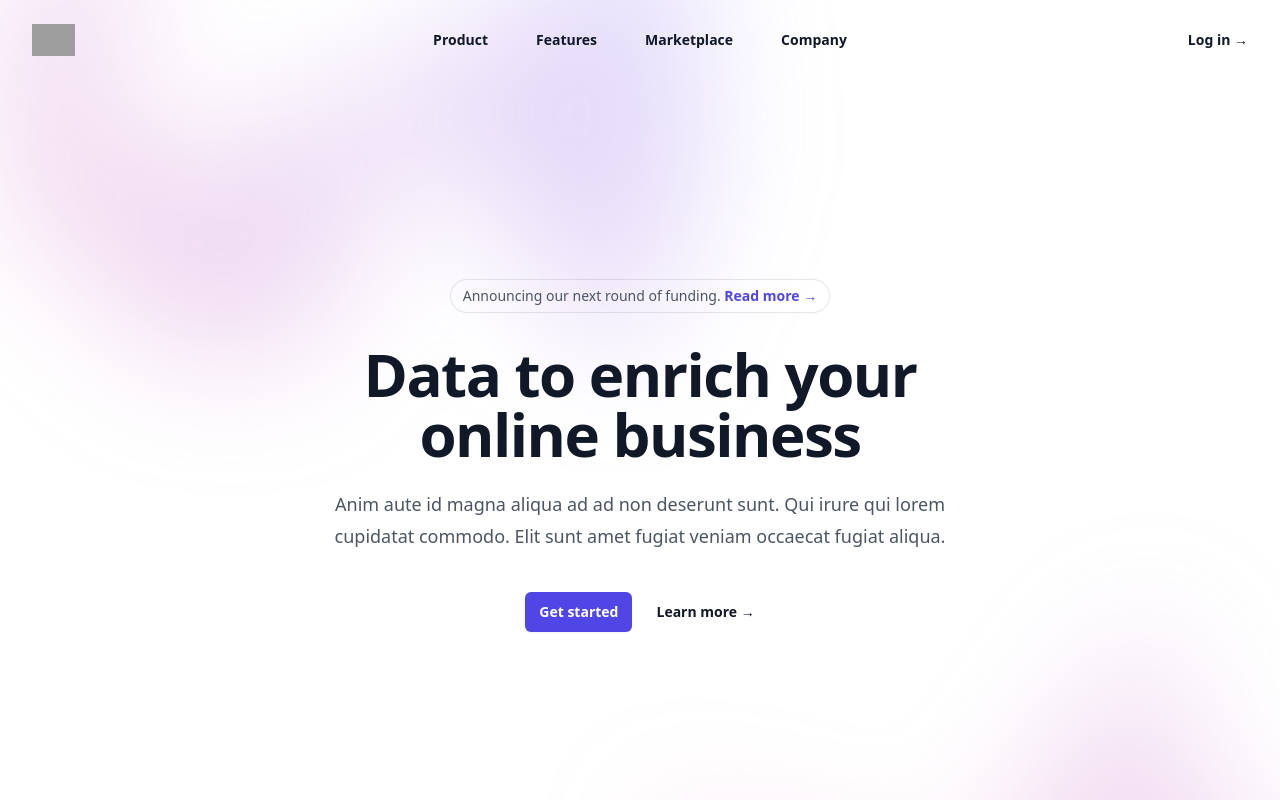
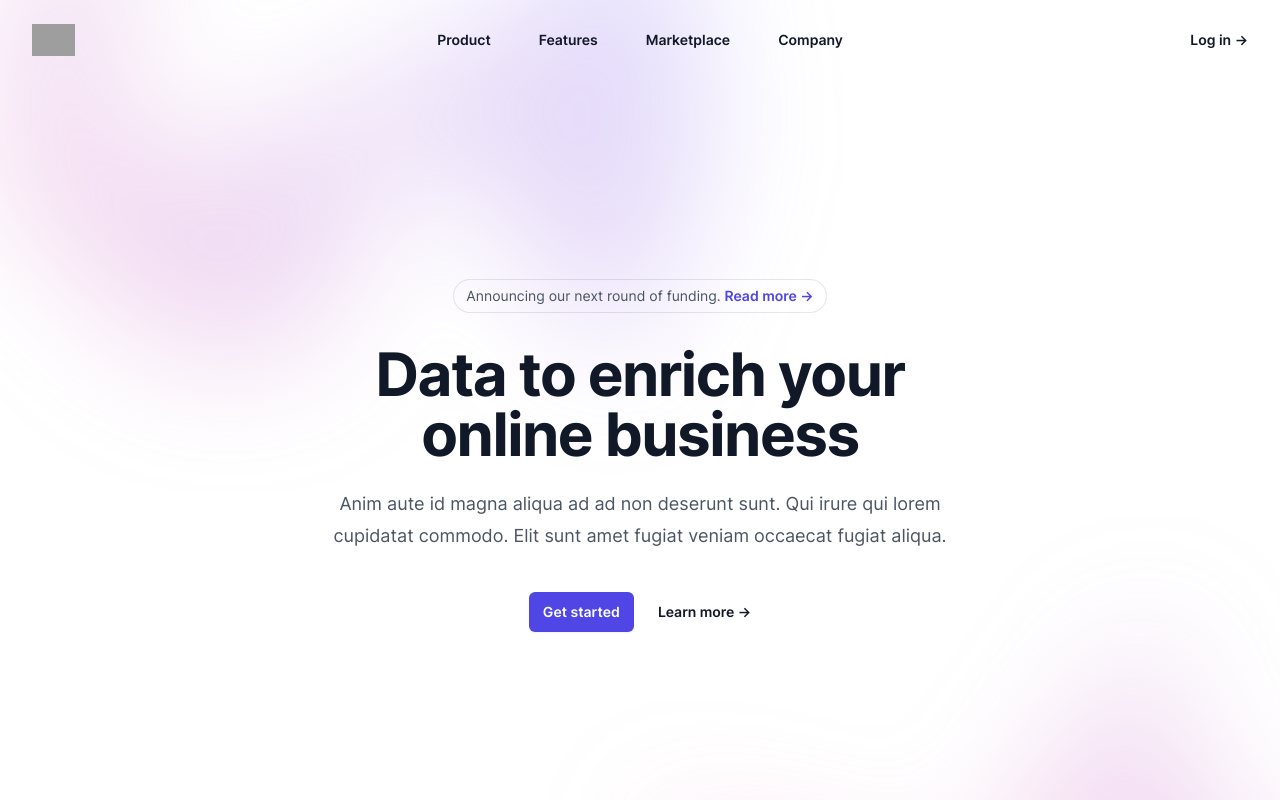
Before and after one commit to tadashibashi/vgmuse, a React (Vite) app in the folder frontend/: page / in a window 1280 px wide. Shown: the top 800 px of the page. Built offline with nearby package versions, Linux system fonts and the light colour scheme; grey boxes are pictures that could not be loaded.

Commit message:
add inter font

```diff
--- a/frontend/index.html
+++ b/frontend/index.html
@@ -4,6 +4,7 @@
         <meta charset="UTF-8"/>
         <meta name="viewport" content="width=device-width, initial-scale=1.0"/>
         <title>VGMuse</title>
+        <link rel="stylesheet" href="/fonts/Inter/inter.css"/>
     </head>
     <body class="h-full">
         <div id="root"></div>
--- /dev/null
+++ b/frontend/public/fonts/Inter/inter.css
@@ -0,0 +1,23 @@
+/* -------------------------------------------------------
+Variable font.
+Usage:
+
+  html { font-family: 'Inter', sans-serif; }
+  @supports (font-variation-settings: normal) {
+    html { font-family: 'Inter var', sans-serif; }
+  }
+*/
+@font-face {
+  font-family: 'Inter var';
+  font-weight: 100 900;
+  font-display: swap;
+  font-style: normal;
+  src: url("Inter-roman.var.woff2?v=3.19") format("woff2");
+}
+@font-face {
+  font-family: 'Inter var';
+  font-weight: 100 900;
+  font-display: swap;
+  font-style: italic;
+  src: url("Inter-italic.var.woff2?v=3.19") format("woff2");
+}
--- a/frontend/tailwind.config.js
+++ b/frontend/tailwind.config.js
@@ -1,4 +1,6 @@
 /** @type {import('tailwindcss').Config} */
+const defaultTheme = require('tailwindcss/defaultTheme');
+
 export default {
     content: [
         "./index.html",
@@ -6,6 +8,9 @@ export default {
     ],
     theme: {
         extend: {
+            fontFamily: {
+                sans: ["Inter var", ...defaultTheme.fontFamily.sans],
+            },
             keyframes: {
                 "hover": {
                     "0%, 100%": { transform: "translateY(0)"},
```
Also changed, not shown: frontend/public/fonts/Inter/Inter-italic.var.woff2 (added), frontend/public/fonts/Inter/Inter-roman.var.woff2 (added).
